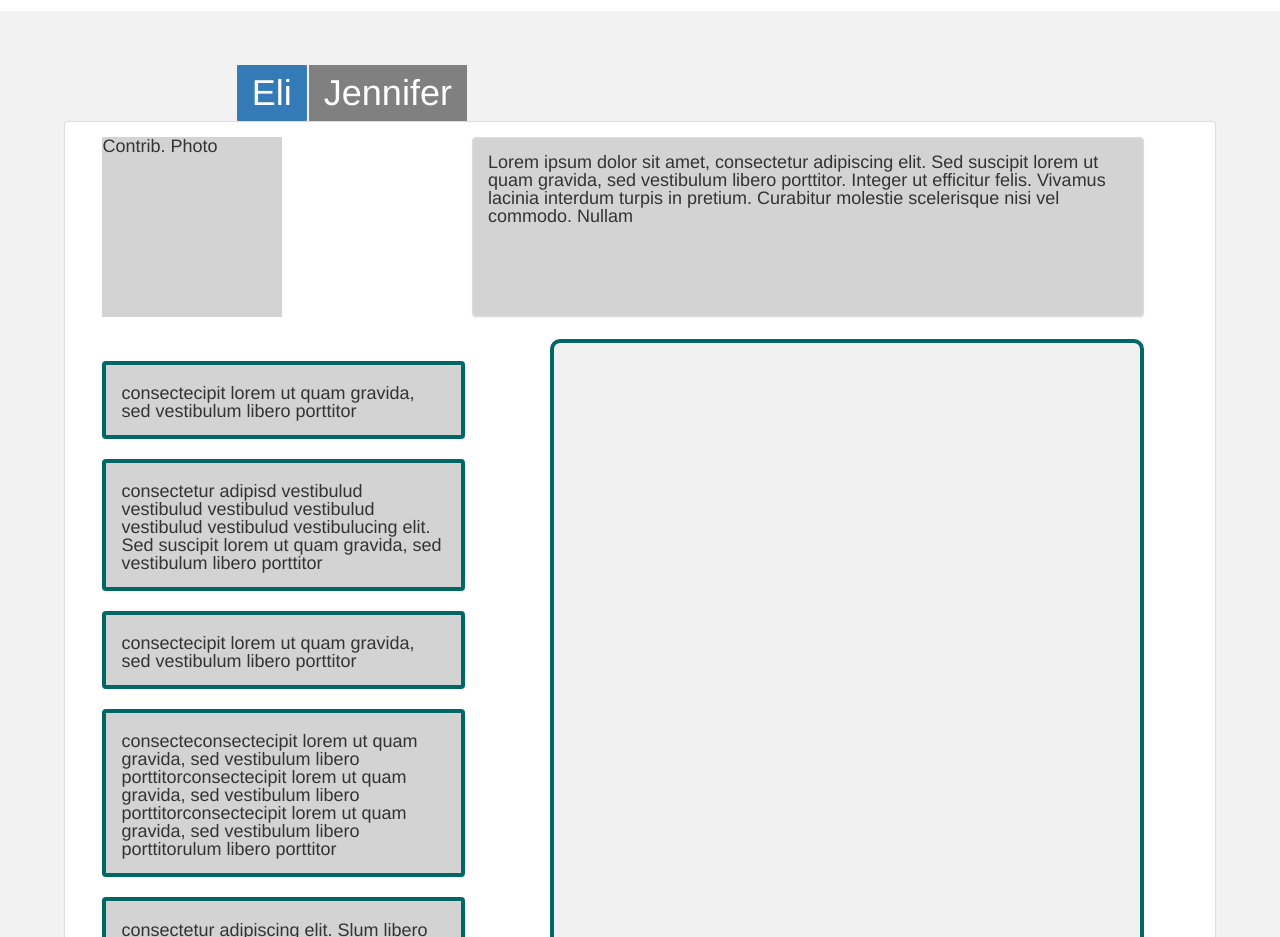
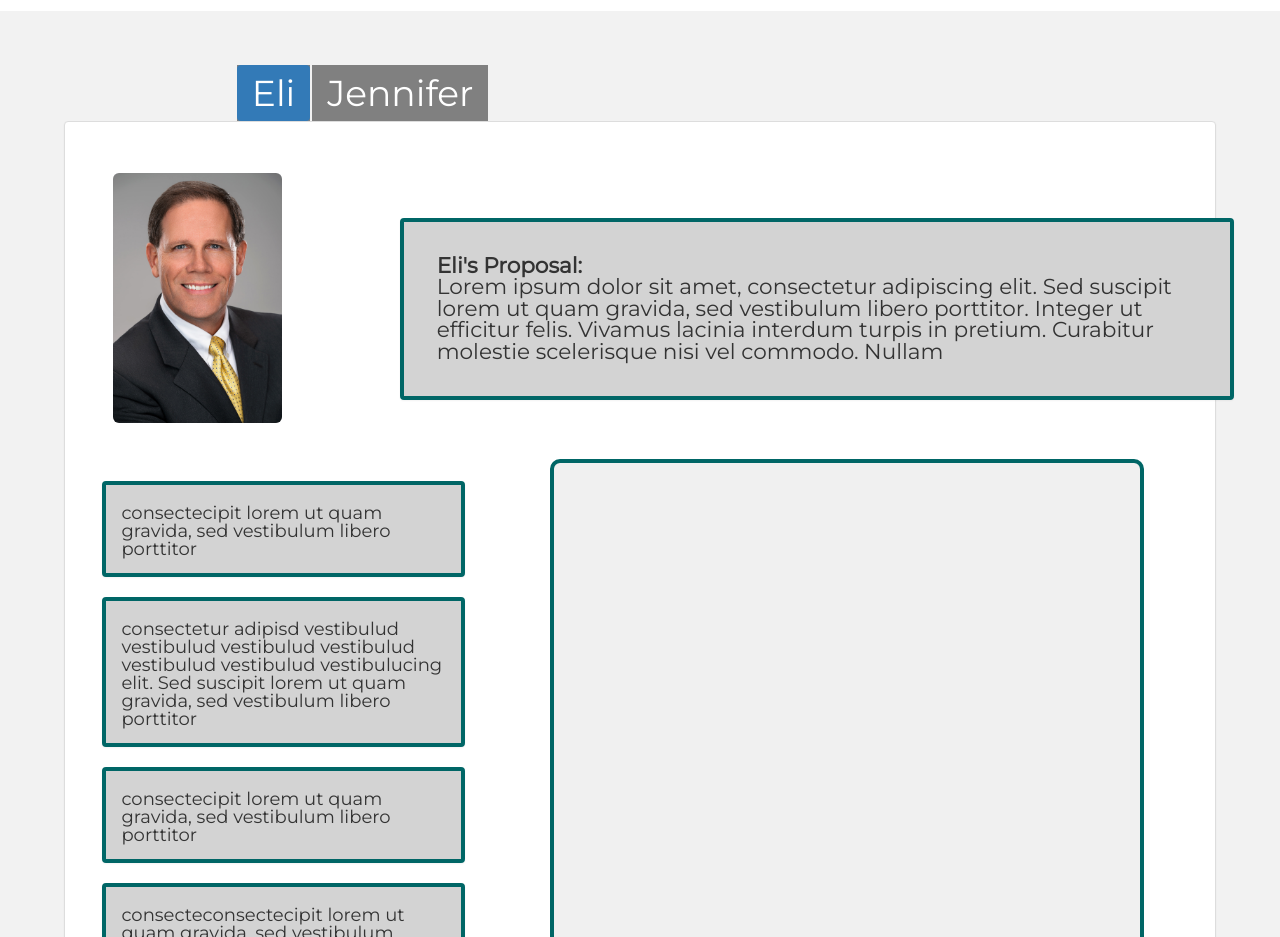
Before and after one commit to prime-hadar-policy-bytes/policy_bytes, a React (Create React App) app: page /topicPage in a window 1280 px wide. Shown: the part 980-1917 px from the top of the page. Built offline with nearby package versions, Linux system fonts and the light colour scheme; no server answers.

Commit message:
arena top looking good

```diff
--- a/src/components/TopicPage/DummyData.js
+++ b/src/components/TopicPage/DummyData.js
@@ -7,13 +7,13 @@ let dummyTopicCache = {
     contributor1FirstName: 'Eli',
     contributor1LastName: 'Harrison',
     bio1: 'Eli has a PhD in Economics from the University of Minnesota, and has worked as a Financial Analyst at Ameriprise Financial for 15 years.',
-    photo1: '',
+    photo1: '/assets/headshot1.jpeg',
     proposal1: 'Lorem ipsum dolor sit amet, consectetur adipiscing elit. Sed suscipit lorem ut quam gravida, sed vestibulum libero porttitor. Integer ut efficitur felis. Vivamus lacinia interdum turpis in pretium. Curabitur molestie scelerisque nisi vel commodo. Nullam',
     contributor2FirstName: 'Jennifer',
     contributor2LastName: 'Osters',
     bio2: 'Jennifer currently teaches Microeconomics at St. Thomas University, and has a PhD in Economic Theory from Georgetown University.',
-    photo2: '',
-    proposal2: 'Lorem ipsum dolor sit amet, consectetur adipiscing elit. Sed suscipit lorem ut quam gravida, sed vestibulum libero porttitor. Integer ut efficitur felis. Vivamus lacinia interdum turpis in pretium. Curabitur molestie scelerisque nisi vel commodo. Nullam',
+    photo2: '/assets/headshot2.jpeg',
+    proposal2: 'Loulum libero porttitor. Integer ut efficitur felis. Vivamus lacinia interdum turpis in pretium. Curabitur molestie scelerisque nisi vel commodo. Nullam',
     keyClaims: {
         0: {
             claimDbId: '', //<--- this comes from the database, doesn't really affect DOM placement
--- a/src/components/TopicPage/TopicPage.css
+++ b/src/components/TopicPage/TopicPage.css
@@ -92,6 +92,35 @@ h1{
 
 /* ARENA */
 
+#arenaTop{
+    /* border: 1px solid red !important;  */
+    padding: 1em 1em 1em 0em;
+}
+
+.arenaPhoto{
+    margin: 1em 1em 1em 1em;
+}
+
+.arenaSummary{
+    height: 100%;
+    width: 100%;
+    background-color: lightgrey;
+    margin: 3.5em auto 2% 2%;
+    padding: 1em;
+    /* background-color: #00666697;  */
+}
+
+.arenaSummary p {
+    font-size: 1.2em;
+}
+
+
+
+
+
+
+
+
 .arenaContainerContrib1 {
     background: red;
     border: 2px solid #006666 !important;
--- a/src/components/TopicPage/TopicPage.jsx
+++ b/src/components/TopicPage/TopicPage.jsx
@@ -4,7 +4,7 @@ import Footer from '../Footer/Footer.jsx'
 import CommentSection from './CommentSection/CommentSection.jsx'
 import { USER_ACTIONS } from '../../redux/actions/userActions';
 
-import { Panel, Tab, Tabs, Button, ButtonGroup } from 'react-bootstrap';
+import { Panel, Tab, Tabs, Button, ButtonGroup, Image, Grid, Col, Row } from 'react-bootstrap';
 
 import KeyClaimPanel from './KeyClaimPanel.jsx'
 import StreamItem from './StreamItem.jsx'
@@ -95,17 +95,30 @@ export class TopicPage extends Component {
     }
 
 
-//DYNAMIC CSS CLASSES
-    let arenaContainer = 'arenaContainer'
-    let streamContainerClass = "streamItemsContainer"
+//CHANGING ARENA CONTENT BASED ON SELECTED CONTRIBUTOR
+    let arenaContainer = 'arenaContainer';
+    let streamContainerClass = "streamItemsContainer";
+    let arenaSummaryClass = 'arenaSummary';
+    let arenaPicture = dummyTopicCache.photo1;
+    let arenaProposal = dummyTopicCache.proposal1;
+    let selectedContributor = dummyTopicCache.contributor1FirstName;
     if (this.state.contributorSelect === 'contributor1') {
       arenaContainer = "arenaContainerContrib1"
       streamContainerClass += " contrib1"
+      arenaSummaryClass += " contrib1"
+      arenaPicture = dummyTopicCache.photo1
+      arenaProposal = dummyTopicCache.proposal1;
+      selectedContributor = dummyTopicCache.contributor1FirstName;
     }
     if (this.state.contributorSelect === 'contributor2') {
       arenaContainer += " contrib2"
       streamContainerClass += " contrib2"
+      arenaSummaryClass += " contrib2"
+      arenaPicture = dummyTopicCache.photo2
+      arenaProposal = dummyTopicCache.proposal2;
+      selectedContributor = dummyTopicCache.contributor2FirstName
     }
+
 
 
 
@@ -115,6 +128,7 @@ export class TopicPage extends Component {
       <div>
         <TopicTitleContent />
         <TopicContributors />
+
         <div className="wrapper">
 
 
@@ -131,14 +145,26 @@ export class TopicPage extends Component {
 
 
           {/* ARENA */}
+
           <Panel className="arenaContainer">
             <Panel.Body>
-              <div className="wireArenaPhoto">Contrib. Photo</div>
-              <Panel className="wireArenaSummary">
-                <Panel.Body>
-                  {dummyTopicCache.proposal1}
-                </Panel.Body>
-              </Panel>
+            <Grid>
+              <Row id="arenaTop">
+                <Col xs={12} md={3}>
+                  <Image className="arenaPhoto" src={arenaPicture} rounded height="250"/>
+                </Col>
+                <Col xs={12} md={9}>
+                  <Panel className={arenaSummaryClass}>
+                    <Panel.Body>
+                      <p><strong>{selectedContributor}'s Proposal: </strong></p>
+                      <p>{arenaProposal}</p>
+                    </Panel.Body>
+                  </Panel>
+
+                </Col>
+              </Row>
+            </Grid>
+
 
               <div className="keyClaimsContainer">
                 {keyClaimsArray}
--- a/src/styles/main.css
+++ b/src/styles/main.css
@@ -33,7 +33,9 @@ body {
     -webkit-text-size-adjust: none;
     /* font-family: 'Segoe UI', Tahoma, Geneva, Verdana, sans-serif; */
     background-color: rgba(228, 226, 226, 0.447);
-    font-family: Helvetica, sans-serif;
+    /* font-family: Helvetica, sans-serif;  */
+    font-family: 'Montserrat', sans-serif;
+
     font-size: large;
     /* background-color: oldlace;  */
 }
@@ -148,21 +150,7 @@ li a:hover {
 }
 
 
-.wireArenaPhoto{
-    height: 10em;
-    width: 10em;
-    background-color: lightgrey;
-    margin: auto auto 2% 2%;
-    display: inline-block;
-}
 
-.wireArenaSummary{
-    float: right;
-    height: 10em;
-    width: 60%;
-    background-color: lightgrey;
-    margin: auto 5% auto 2%;
-}
 
 
 .wireComment{
```
